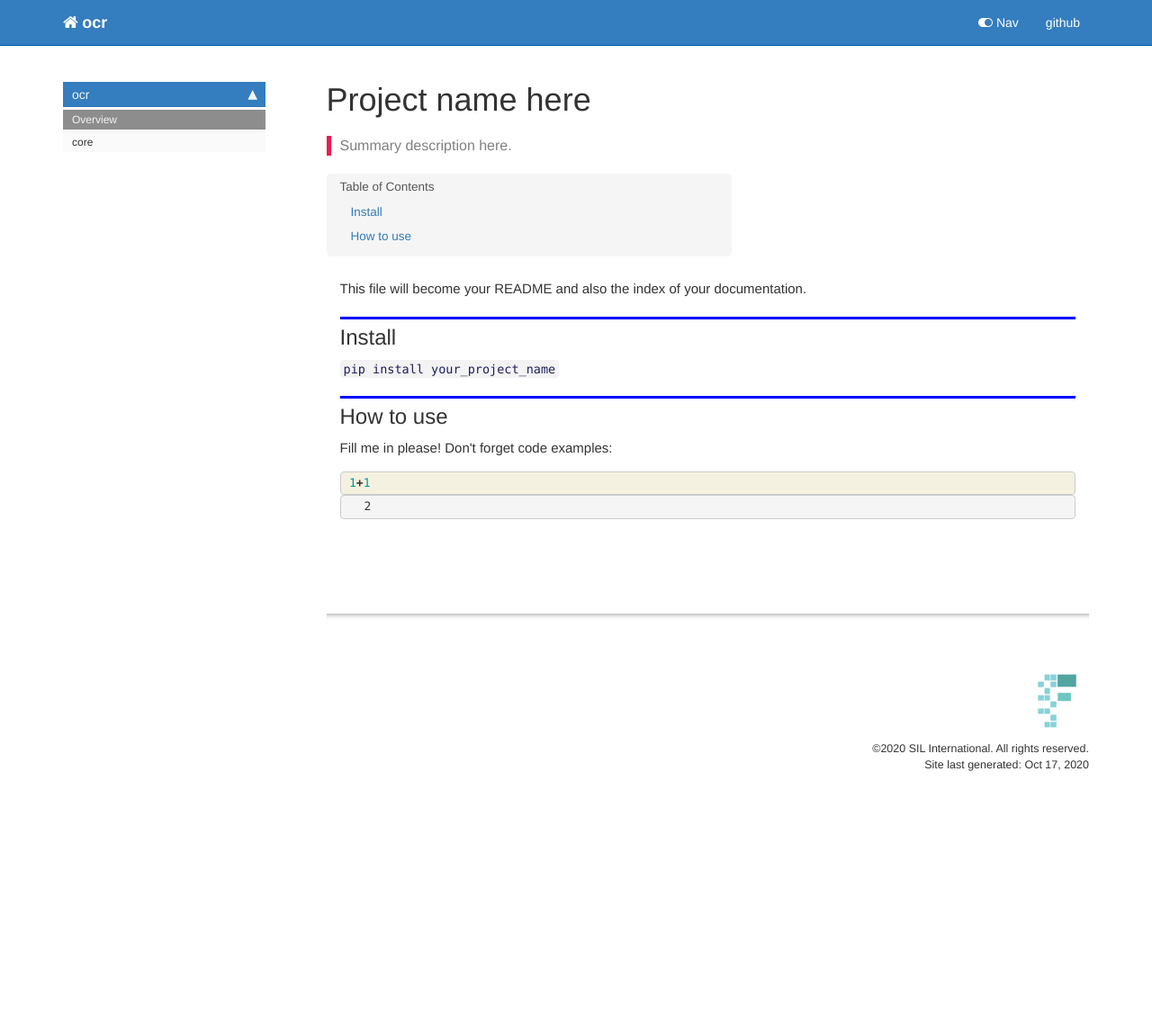
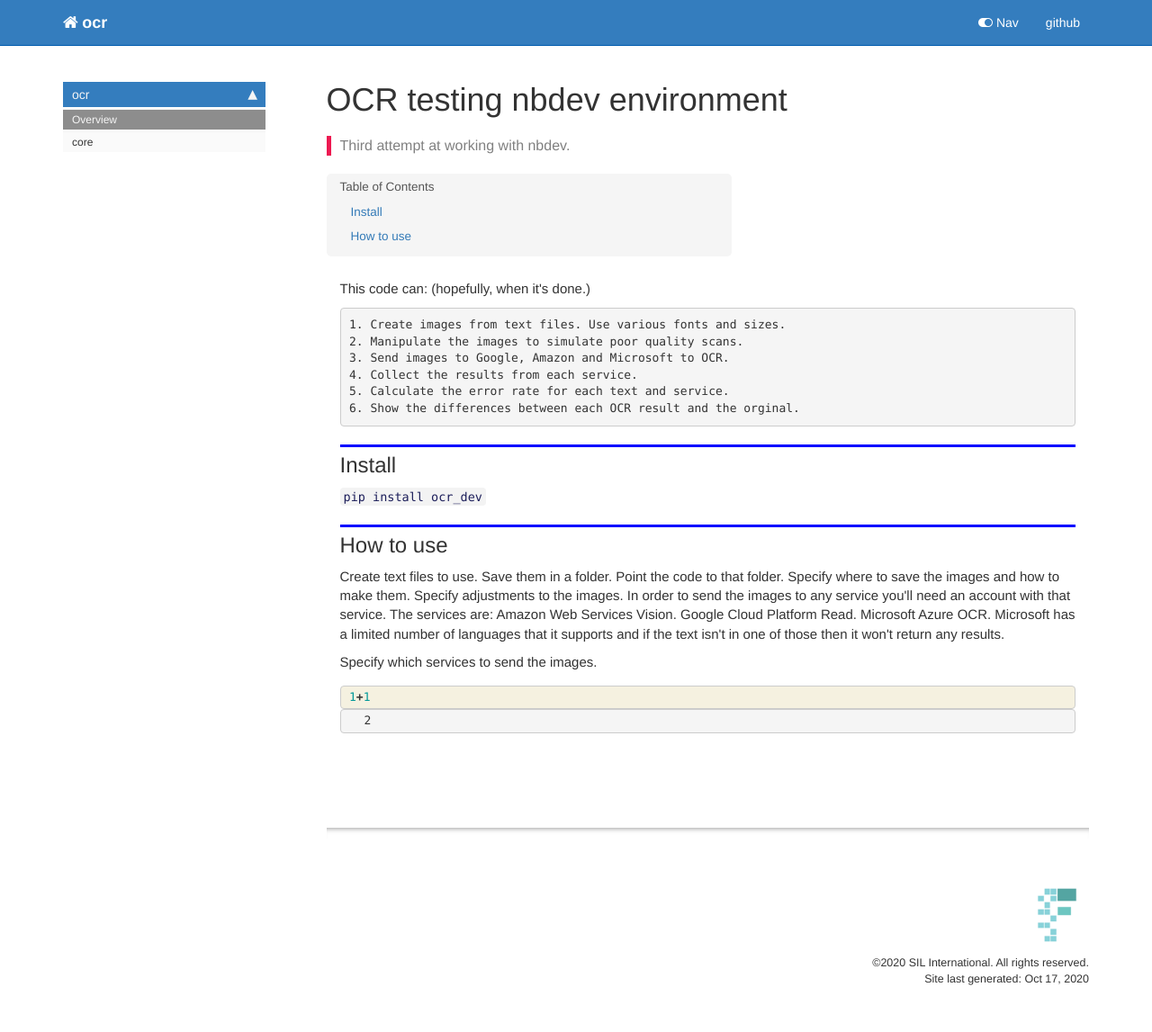
Before and after one commit to davidbaines/OCR_dev, a Jekyll site: the page built from docs/index.html, in a window 1280 px wide. Shown: the whole page at 90% size. Built offline with Jekyll 4.4.1, drawn with Linux system fonts in a browser that asks for light colours; nearby versions of some CDN libraries; comment, search, counter and statistics services are not loaded; before the commit the page ends 909 px from its top, so only the background shows below that.

```diff
--- a/docs/index.html
+++ b/docs/index.html
@@ -1,13 +1,13 @@
 ---
 
-title: Project name here
+title: OCR testing nbdev environment
 
 
 keywords: fastai
 sidebar: home_sidebar
 
-summary: "Summary description here."
-description: "Summary description here."
+summary: "Third attempt at working with nbdev."
+description: "Third attempt at working with nbdev."
 nb_path: "index.ipynb"
 ---
 <!--
@@ -31,7 +31,14 @@
 
 <div class="cell border-box-sizing text_cell rendered"><div class="inner_cell">
 <div class="text_cell_render border-box-sizing rendered_html">
-<p>This file will become your README and also the index of your documentation.</p>
+<p>This code can: (hopefully, when it's done.)</p>
+
+<pre><code>1. Create images from text files. Use various fonts and sizes.
+2. Manipulate the images to simulate poor quality scans.
+3. Send images to Google, Amazon and Microsoft to OCR.
+4. Collect the results from each service.
+5. Calculate the error rate for each text and service.
+6. Show the differences between each OCR result and the orginal.</code></pre>
 
 </div>
 </div>
@@ -44,7 +51,7 @@
 </div>
 <div class="cell border-box-sizing text_cell rendered"><div class="inner_cell">
 <div class="text_cell_render border-box-sizing rendered_html">
-<p><code>pip install your_project_name</code></p>
+<p><code>pip install ocr_dev</code></p>
 
 </div>
 </div>
@@ -57,7 +64,10 @@
 </div>
 <div class="cell border-box-sizing text_cell rendered"><div class="inner_cell">
 <div class="text_cell_render border-box-sizing rendered_html">
-<p>Fill me in please! Don't forget code examples:</p>
+<p>Create text files to use. Save them in a folder. Point the code to that folder. Specify where to save the images and how to make them.
+Specify adjustments to the images.
+In order to send the images to any service you'll need an account with that service. The services are: Amazon Web Services Vision. Google Cloud Platform Read. Microsoft Azure OCR. Microsoft has a limited number of languages that it supports and if the text isn't in one of those then it won't return any results.</p>
+<p>Specify which services to send the images.</p>
 
 </div>
 </div>
--- a/ocr/core.py
+++ b/ocr/core.py
@@ -7,11 +7,6 @@
            'formats', 'filenames', 'text_files', 'saved_files']
 
 # Cell
-#hide
-
-#from dcb_nbdev.GoogleOCR import *
-%load_ext autoreload
-%autoreload 2
 
 #export
 def say_hello(to):
```
Also changed, not shown: README.md, 3 other files.
